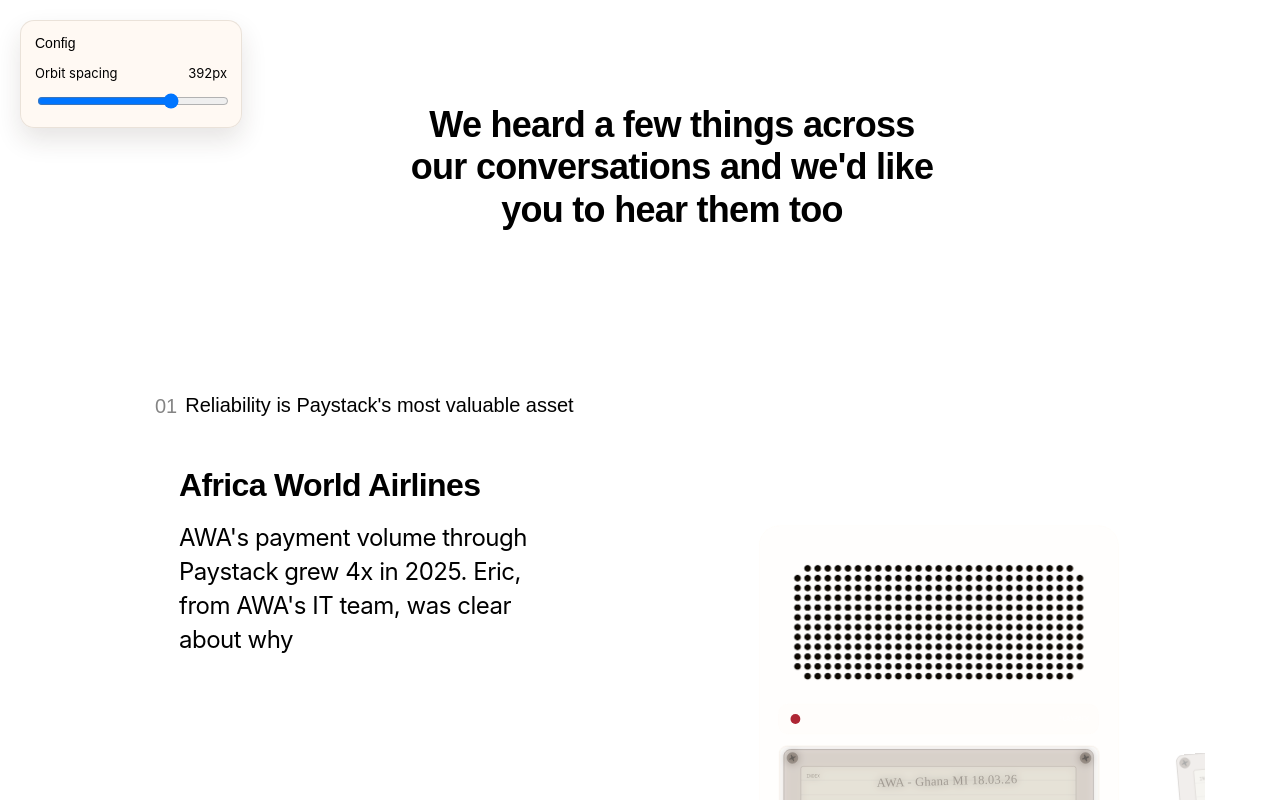
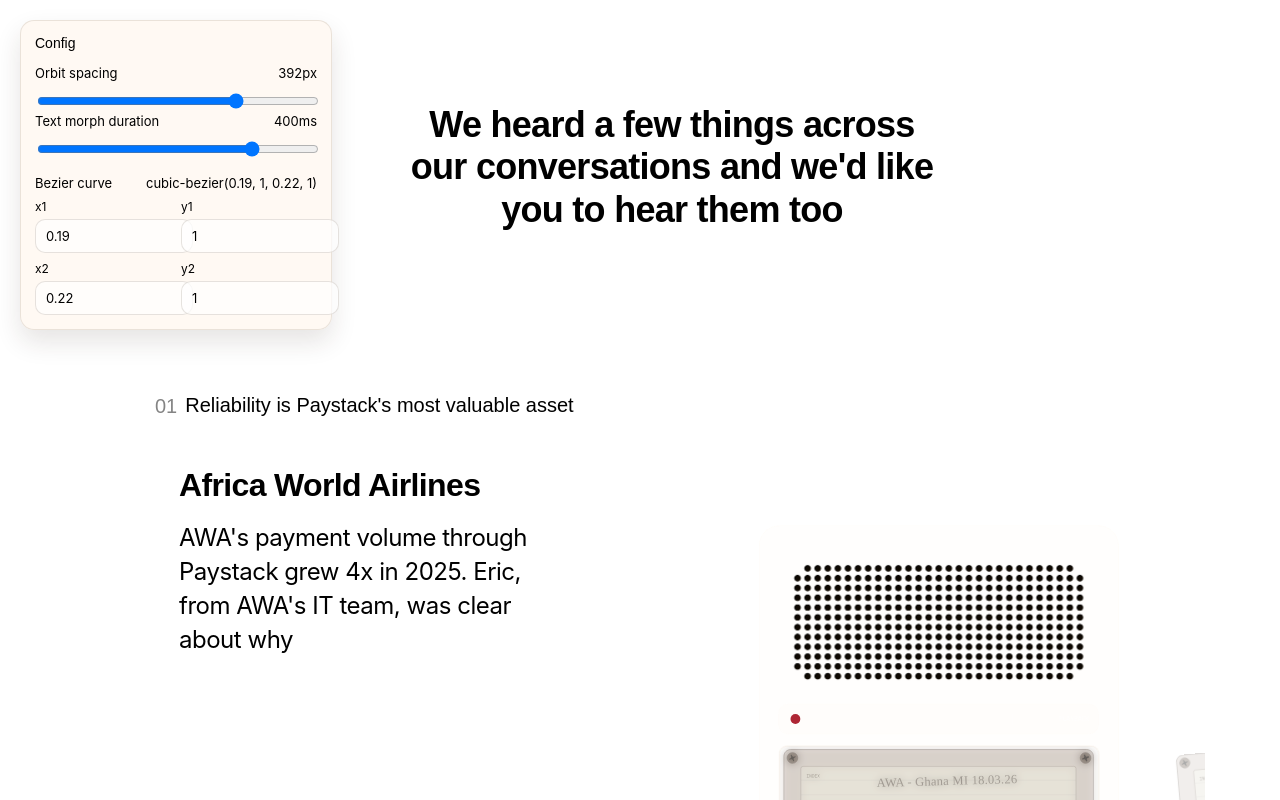
Before and after one commit to oye-paystack/ghana-interviews-theme-preview, a React (Vite) app: page / in a window 1280 px wide. Both pictures are taken after a click on the button "Config". Shown: the top 800 px of the page. Built offline with nearby package versions, Linux system fonts and the light colour scheme; the HTML template or start-up script is replaced by a standard one.

Commit message:
Add configurable play label morphing

```diff
--- a/package.json
+++ b/package.json
@@ -12,7 +12,8 @@
   "dependencies": {
     "@phosphor-icons/react": "^2.1.10",
     "react": "^19.2.4",
-    "react-dom": "^19.2.4"
+    "react-dom": "^19.2.4",
+    "torph": "^0.0.9"
   },
   "devDependencies": {
     "@testing-library/jest-dom": "^6.9.1",
--- a/src/features/theme-showcase/ConfigPopover.jsx
+++ b/src/features/theme-showcase/ConfigPopover.jsx
@@ -1,6 +1,16 @@
 import styles from "./ConfigPopover.module.css";
 
-function ConfigPopover({ spacing, isOpen, onToggle, onSpacingChange }) {
+function ConfigPopover({
+  spacing,
+  textMorphDuration,
+  textMorphEase,
+  textMorphEaseString,
+  isOpen,
+  onToggle,
+  onSpacingChange,
+  onTextMorphDurationChange,
+  onTextMorphEaseChange,
+}) {
   return (
     <aside className={`${styles.popover} ${isOpen ? styles.popoverOpen : ""}`}>
       <button
@@ -29,6 +39,57 @@
             value={spacing}
             onChange={(event) => onSpacingChange(Number(event.currentTarget.value))}
           />
+
+          <label className={styles.field} htmlFor="text-morph-duration">
+            <span className={styles.label}>Text morph duration</span>
+            <span className={styles.value}>{textMorphDuration}ms</span>
+          </label>
+          <input
+            className={styles.slider}
+            id="text-morph-duration"
+            type="range"
+            min="120"
+            max="480"
+            step="10"
+            value={textMorphDuration}
+            onChange={(event) =>
+              onTextMorphDurationChange(Number(event.currentTarget.value))
+            }
+          />
+
+          <div className={styles.group}>
+            <div className={styles.field}>
+              <span className={styles.label}>Bezier curve</span>
+              <span className={styles.value}>{textMorphEaseString}</span>
+            </div>
+
+            <div className={styles.bezierGrid}>
+              {textMorphEase.map((value, index) => (
+                <label
+                  className={styles.pointField}
+                  htmlFor={`text-morph-ease-${index}`}
+                  key={`text-morph-ease-${index}`}
+                >
+                  <span className={styles.pointLabel}>
+                    {index === 0 || index === 2 ? `x${index === 0 ? 1 : 2}` : `y${index === 1 ? 1 : 2}`}
+                  </span>
+                  <input
+                    className={styles.numberInput}
+                    id={`text-morph-ease-${index}`}
+                    type="number"
+                    inputMode="decimal"
+                    min={index === 0 || index === 2 ? "0" : "-1.5"}
+                    max={index === 0 || index === 2 ? "1" : "2"}
+                    step="0.01"
+                    value={value}
+                    onChange={(event) =>
+                      onTextMorphEaseChange(index, Number(event.currentTarget.value))
+                    }
+                  />
+                </label>
+              ))}
+            </div>
+          </div>
         </div>
       ) : null}
     </aside>
--- a/src/features/theme-showcase/ConfigPopover.module.css
+++ b/src/features/theme-showcase/ConfigPopover.module.css
@@ -3,7 +3,7 @@
   top: 20px;
   left: 20px;
   z-index: 30;
-  width: 220px;
+  width: 310px;
   border: 1px solid rgba(82, 56, 39, 0.12);
   border-radius: 14px;
   background: rgba(255, 249, 242, 0.88);
@@ -33,11 +33,16 @@
   padding: 0 14px 14px;
 }
 
+.group {
+  margin-top: 14px;
+}
+
 .field {
   display: flex;
   justify-content: space-between;
   align-items: center;
   margin-bottom: 10px;
+  gap: 12px;
 }
 
 .label,
@@ -47,6 +52,39 @@
   font-size: 13px;
 }
 
+.value {
+  text-align: right;
+}
+
 .slider {
   width: 100%;
 }
+
+.bezierGrid {
+  display: grid;
+  grid-template-columns: repeat(2, minmax(0, 1fr));
+  gap: 10px;
+}
+
+.pointField {
+  display: grid;
+  gap: 6px;
+}
+
+.pointLabel {
+  color: var(--muted);
+  font-family: "InterDisplay", "Inter", "Helvetica Neue", Arial, sans-serif;
+  font-size: 12px;
+  line-height: 1;
+}
+
+.numberInput {
+  width: 100%;
+  padding: 8px 10px;
+  border: 1px solid rgba(82, 56, 39, 0.14);
+  border-radius: 10px;
+  background: rgba(255, 255, 255, 0.72);
+  color: var(--title);
+  font-family: "InterDisplay", "Inter", "Helvetica Neue", Arial, sans-serif;
+  font-size: 13px;
+}
--- a/src/features/theme-showcase/PlayerStage.jsx
+++ b/src/features/theme-showcase/PlayerStage.jsx
@@ -1,10 +1,18 @@
 import { Play } from "@phosphor-icons/react";
+import { TextMorph } from "torph/react";
 import playerShellSrc from "../../../Player Translucent.svg";
 import playerGrillSrc from "../../../Grill.png";
 import CassetteOrbit from "./CassetteOrbit";
 import styles from "./PlayerStage.module.css";
 
-function PlayerStage({ merchants, activeIndex, activeMerchant, spacing }) {
+function PlayerStage({
+  merchants,
+  activeIndex,
+  activeMerchant,
+  spacing,
+  textMorphDuration,
+  textMorphEase,
+}) {
   return (
     <div className={styles.stage}>
       <CassetteOrbit merchants={merchants} activeIndex={activeIndex} spacing={spacing} />
@@ -15,11 +23,23 @@
         <div className={styles.window} aria-hidden="true" />
         <span className={styles.playback}>PLAYBACK</span>
 
-        <button className={styles.listenPill} type="button">
+        <button
+          className={styles.listenPill}
+          type="button"
+          data-text-morph-duration={textMorphDuration}
+          data-text-morph-ease={textMorphEase}
+        >
           <span className={styles.listenPillIcon} aria-hidden="true">
             <Play className={styles.listenPillGlyph} weight="fill" />
           </span>
-          <span className={styles.listenPillLabel}>{activeMerchant.listenLabel}</span>
+          <TextMorph
+            as="span"
+            className={styles.listenPillLabel}
+            duration={textMorphDuration}
+            ease={textMorphEase}
+          >
+            {activeMerchant.listenLabel}
+          </TextMorph>
         </button>
       </div>
     </div>
--- a/src/features/theme-showcase/ThemeShowcaseSection.jsx
+++ b/src/features/theme-showcase/ThemeShowcaseSection.jsx
@@ -6,6 +6,8 @@
 import styles from "./ThemeShowcaseSection.module.css";
 
 const DEFAULT_ORBIT_SPACING = 392;
+const DEFAULT_TEXT_MORPH_DURATION = 400;
+const DEFAULT_TEXT_MORPH_EASE = [0.19, 1, 0.22, 1];
 
 function clampIndex(value, length) {
   if (length <= 0) {
@@ -25,12 +27,15 @@
     clampIndex(initialActiveIndex, merchants.length),
   );
   const [orbitSpacing, setOrbitSpacing] = useState(DEFAULT_ORBIT_SPACING);
+  const [textMorphDuration, setTextMorphDuration] = useState(DEFAULT_TEXT_MORPH_DURATION);
+  const [textMorphEase, setTextMorphEase] = useState(DEFAULT_TEXT_MORPH_EASE);
   const [isConfigOpen, setIsConfigOpen] = useState(false);
 
   const activeMerchant = merchants[activeIndex];
   const atStart = activeIndex === 0;
   const atEnd = activeIndex === merchants.length - 1;
   const sectionHeadingId = `${theme.id}-heading`;
+  const textMorphEaseString = `cubic-bezier(${textMorphEase.join(", ")})`;
 
   const sectionStyle = {
     "--orbit-spacing": `${orbitSpacing}px`,
@@ -64,6 +69,8 @@
               activeIndex={activeIndex}
               activeMerchant={activeMerchant}
               spacing={orbitSpacing}
+              textMorphDuration={textMorphDuration}
+              textMorphEase={textMorphEaseString}
             />
           </section>
         </div>
@@ -82,9 +89,20 @@
       {showDebugControls ? (
         <ConfigPopover
           spacing={orbitSpacing}
+          textMorphDuration={textMorphDuration}
+          textMorphEase={textMorphEase}
+          textMorphEaseString={textMorphEaseString}
           isOpen={isConfigOpen}
           onToggle={() => setIsConfigOpen((open) => !open)}
           onSpacingChange={(value) => setOrbitSpacing(value)}
+          onTextMorphDurationChange={(value) => setTextMorphDuration(value)}
+          onTextMorphEaseChange={(index, value) =>
+            setTextMorphEase((currentEase) =>
+              currentEase.map((point, pointIndex) =>
+                pointIndex === index ? value : point,
+              ),
+            )
+          }
         />
       ) : null}
     </section>
```
Also changed, not shown: src/test/setup.js (+28 -1 lines), 2 other files (tests, documents, lock files or other folders).
